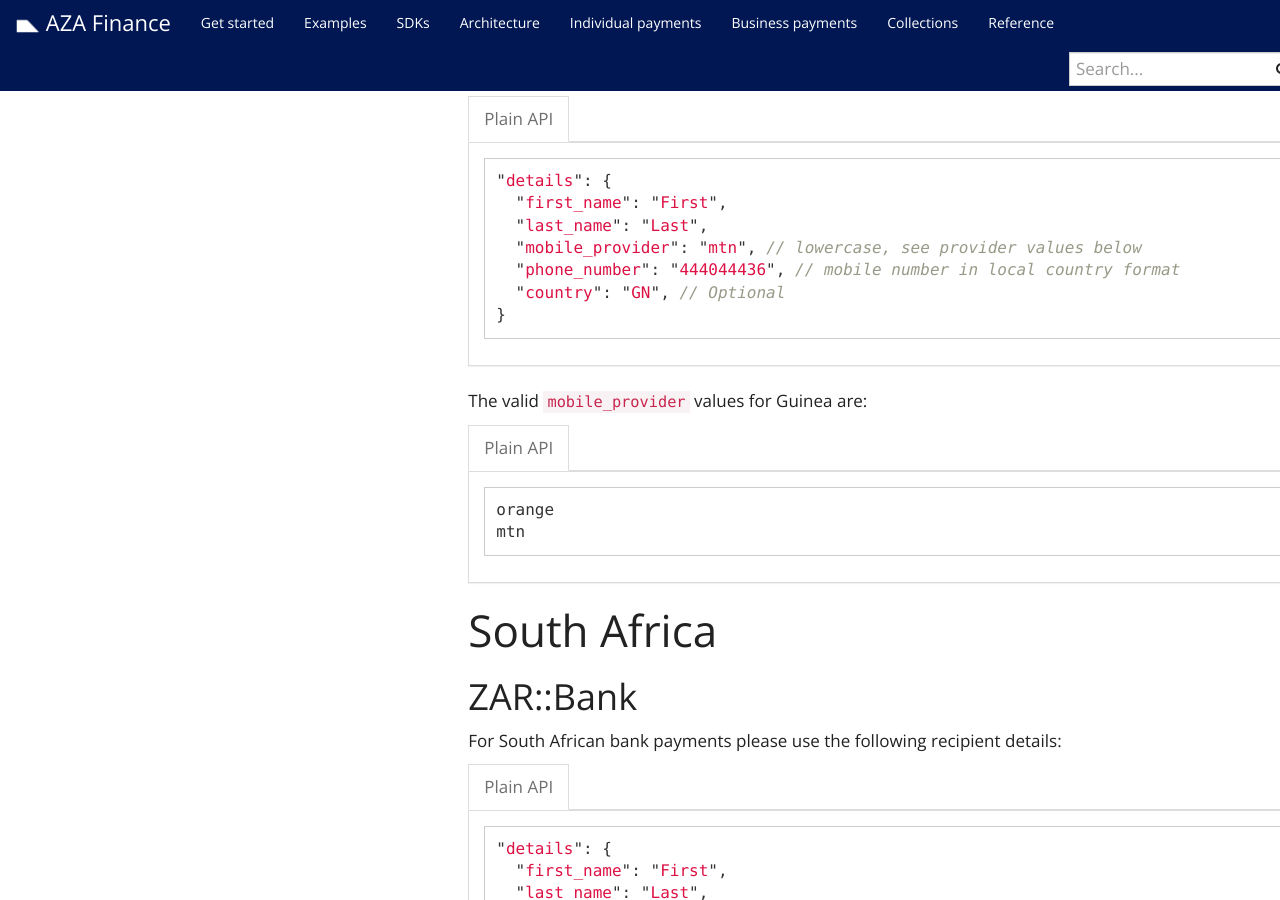
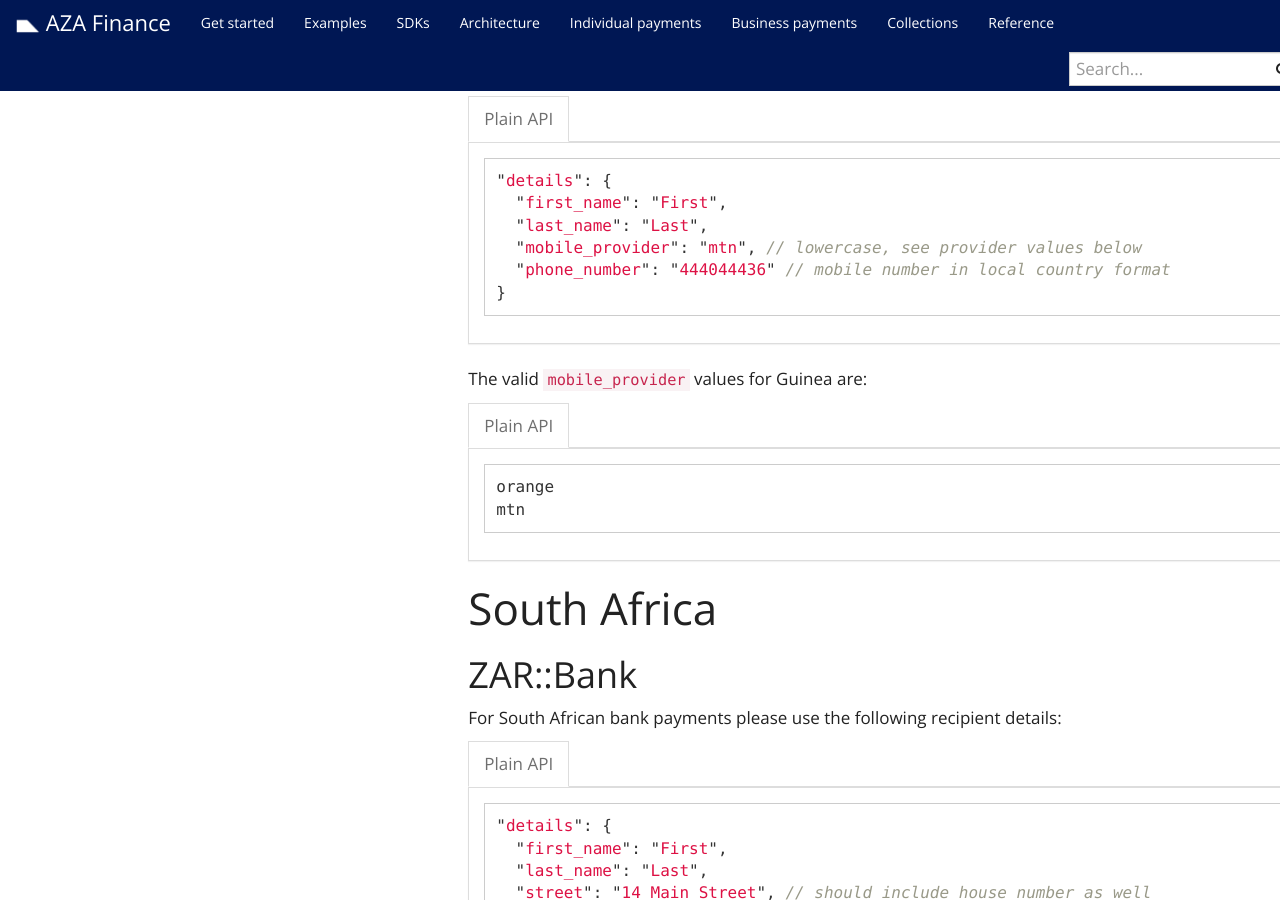
Before and after one commit to transferzero/api-documentation, a Jekyll site: the page built from _docs/individual-payments.md, in a window 1280 px wide and 900 px high, scrolled down 15857 px. Built offline with Jekyll 4.4.1, drawn with Linux system fonts in a browser that asks for light colours; nearby versions of some CDN libraries; comment, search, counter and statistics services are not loaded.

Commit message:
remove country from the gnf details lists

````diff
--- a/_docs/individual-payments.md
+++ b/_docs/individual-payments.md
@@ -508,8 +508,7 @@ For mobile payouts to Guinea, please use:
   "first_name": "First",
   "last_name": "Last",
   "mobile_provider": "mtn", // lowercase, see provider values below
-  "phone_number": "444044436", // mobile number in local country format
-  "country": "GN", // Optional
+  "phone_number": "444044436" // mobile number in local country format
 }
 ```
 {% endcapture %}
````
